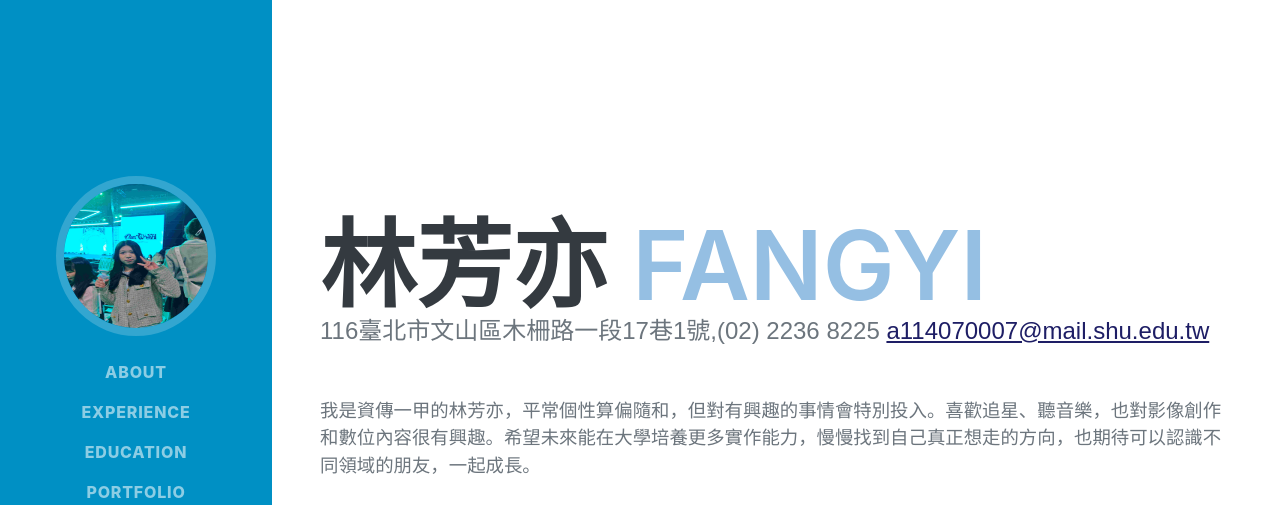
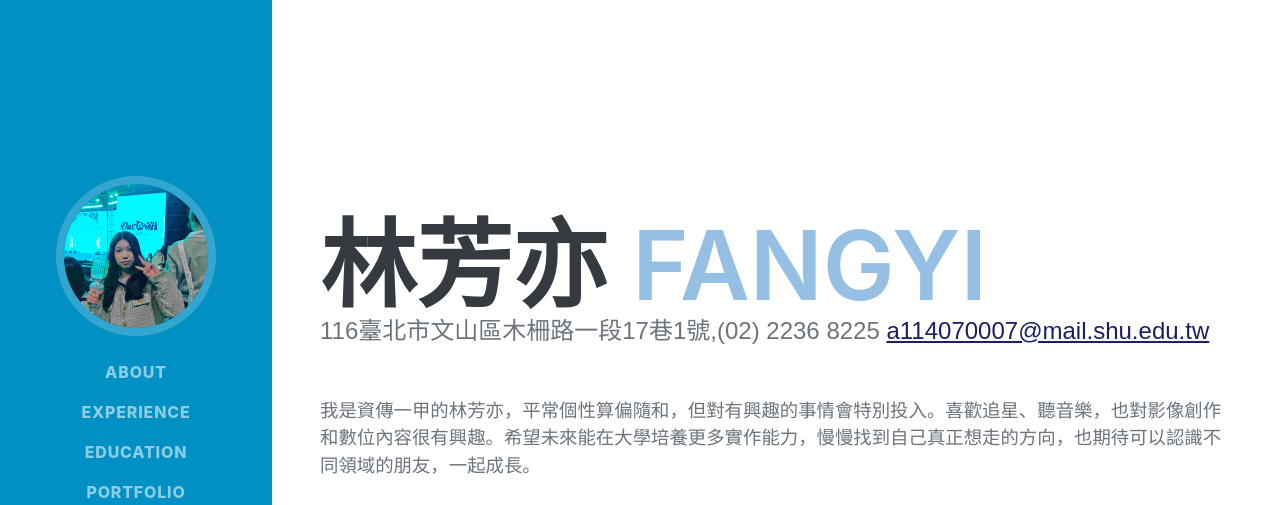
Before and after one commit to fy07sky/fy07sky.github.io, a plain HTML site: page index.html in a window 1280 px wide. Shown: the top 505 px of the page. Drawn offline with nearby package versions, Linux system fonts and the light colour scheme; a web font is replaced by a local one.

Commit message:
第三次

```diff
--- a/index.html
+++ b/index.html
@@ -21,7 +21,7 @@
         <nav class="navbar navbar-expand-lg navbar-dark bg-primary fixed-top" id="sideNav">
             <a class="navbar-brand js-scroll-trigger" href="#page-top">
                 <span class="d-block d-lg-none">林芳亦</span>
-                <span class="d-none d-lg-block"><img class="img-fluid img-profile rounded-circle mx-auto mb-2" src="assets/img/程式設計照片/1000027888.jpg" alt="頭貼" /></span>
+                <span class="d-none d-lg-block"><img class="img-fluid img-profile rounded-circle mx-auto mb-2" src="assets/img/程式設計照片/IMG_20260428_133520_584.jpg" alt="頭貼" /></span>
             </a>
             <button class="navbar-toggler" type="button" data-bs-toggle="collapse" data-bs-target="#navbarResponsive" aria-controls="navbarResponsive" aria-expanded="false" aria-label="Toggle navigation"><span class="navbar-toggler-icon"></span></button>
             <div class="collapse navbar-collapse" id="navbarResponsive">
```
Also changed, not shown: assets/img/程式設計照片/IMG_20260428_133520_584.jpg (added), 3 other files.
